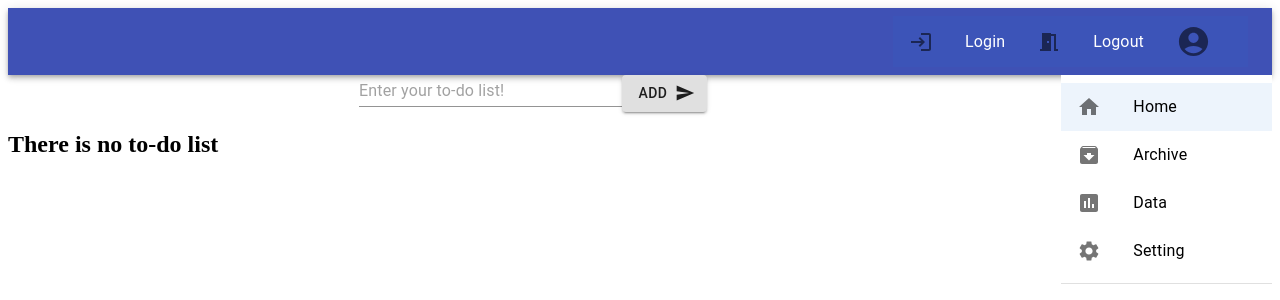
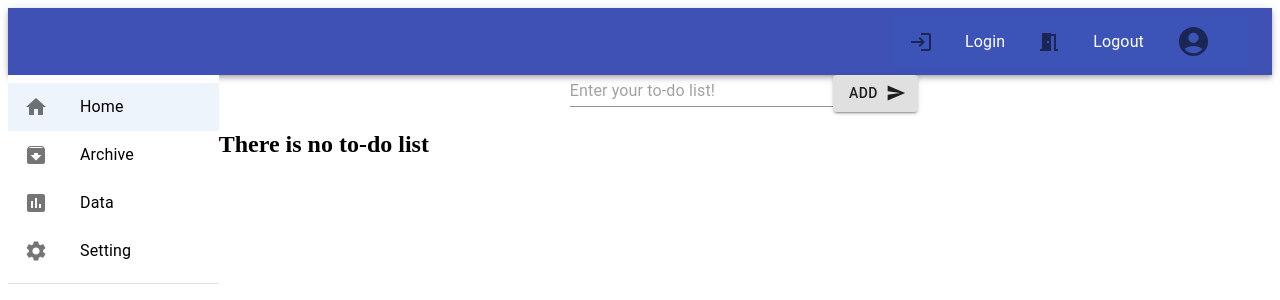
Before and after one commit to Omochi-Okome/PomodoroList, a React (Create React App) app in the folder client/: page / in a window 1280 px wide. Shown: the top 300 px of the page. Built offline with nearby package versions, Linux system fonts and the light colour scheme.

Commit message:
Gridを調整

```diff
--- a/client/src/App.js
+++ b/client/src/App.js
@@ -20,7 +20,10 @@ function App() {
     <Router>
       <TopBar />
       <Grid container>
-        <Grid xs={10}>
+      <Grid item xs={12} sm={12} md={2} lg={2} xl={2}>
+          <SelectedListItem />
+        </Grid>
+        <Grid item xs={12} sm={12} md={10} lg={10} xl={10}>
           <Routes>
             <Route path='/' element={<Home />} />
             <Route path='/archive' element={<Archive />} />
@@ -32,9 +35,6 @@ function App() {
             <Route path='/signup' element={<SignupPage />}></Route>
           </Routes>
         </Grid>
-        <Grid xs={2}>
-          <SelectedListItem />
-        </Grid>
       </Grid>
     </Router>
   );
```
